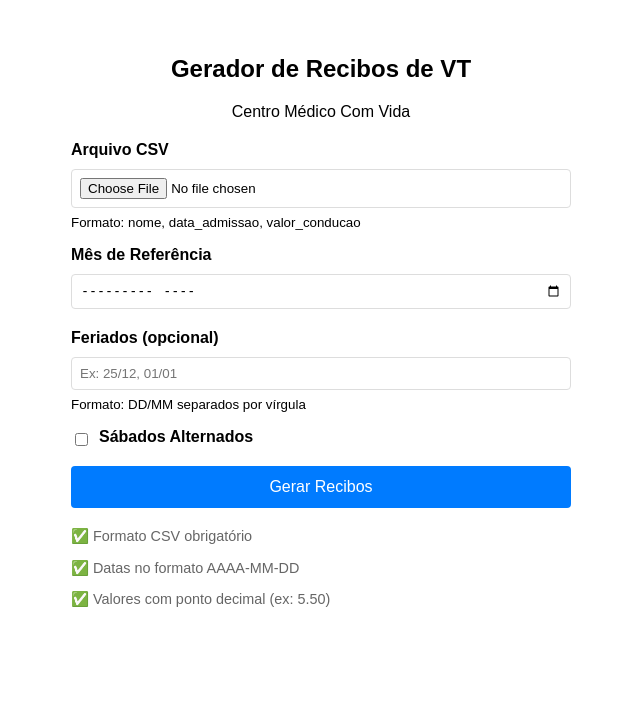
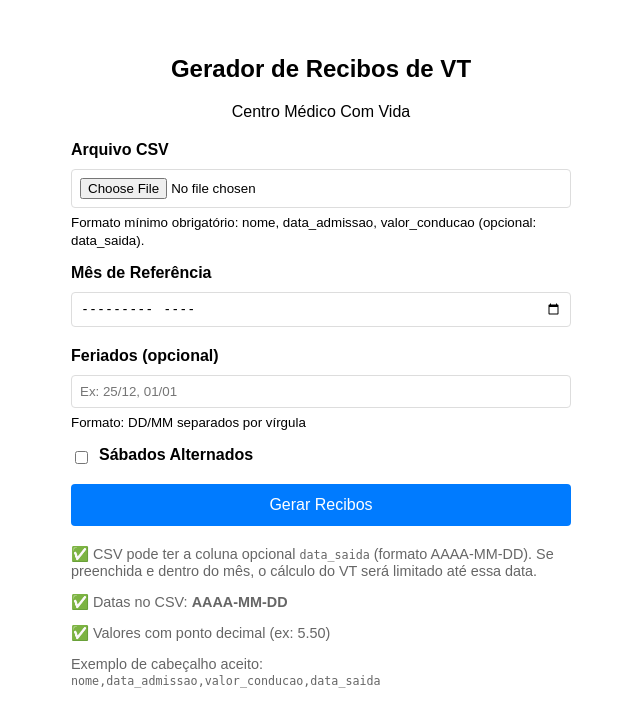
Before and after one commit to MadixSZ/RPA---VT, a Flask app: page / in a window 1280 px wide. Shown: the top 727 px of the page, without its empty margins (319-959 px from the left). Run offline with Flask 3, Linux system fonts and the light colour scheme.

Commit message:
Update form.html

```diff
--- a/PROGRAMA VT/templates/form.html
+++ b/PROGRAMA VT/templates/form.html
@@ -75,12 +75,13 @@
             <p>Centro Médico Com Vida</p>
         </div>
 
-        <!-- Formulário Corrigido -->
+        <!-- Formulário -->
         <form method="POST" enctype="multipart/form-data">
             <div class="form-group">
                 <label>Arquivo CSV</label>
                 <input type="file" name="planilha" accept=".csv" required>
-                <small>Formato: nome, data_admissao, valor_conducao</small>
+                <small>Formato mínimo obrigatório: nome, data_admissao, valor_conducao
+                (opcional: data_saida).</small>
             </div>
 
             <div class="form-group">
@@ -103,9 +104,10 @@
         </form>
 
         <div class="instructions">
-            <p>✅ Formato CSV obrigatório</p>
-            <p>✅ Datas no formato AAAA-MM-DD</p>
+            <p>✅ CSV pode ter a coluna opcional <code>data_saida</code> (formato AAAA-MM-DD). Se preenchida e dentro do mês, o cálculo do VT será limitado até essa data.</p>
+            <p>✅ Datas no CSV: <strong>AAAA-MM-DD</strong></p>
             <p>✅ Valores com ponto decimal (ex: 5.50)</p>
+            <p>Exemplo de cabeçalho aceito: <code>nome,data_admissao,valor_conducao,data_saida</code></p>
         </div>
     </div>
 </body>
```
